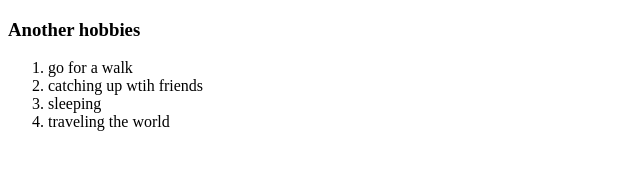
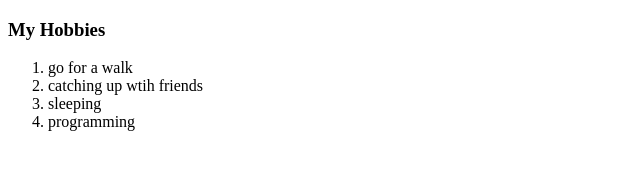
Before and after one commit to bodosa/cv, a plain HTML site: page hobies.html in a window 1280 px wide. Shown: the whole page, without its empty margins (0-640 px from the left). Drawn offline with Linux system fonts and the light colour scheme.

Commit message:
Update hobies.html

```diff
--- a/hobies.html
+++ b/hobies.html
@@ -5,12 +5,12 @@
         <title>My hobbies</title>
     </head>
     <body>
-        <h3>Another hobbies</h3>
+        <h3>My Hobbies</h3>
         <ol>
             <li>go for a walk</li>
             <li>catching up wtih friends</li>
             <li>sleeping</li>
-            <li>traveling the world</li>
+            <li>programming</li>
         </ol>
     </body>
 </html>
```
